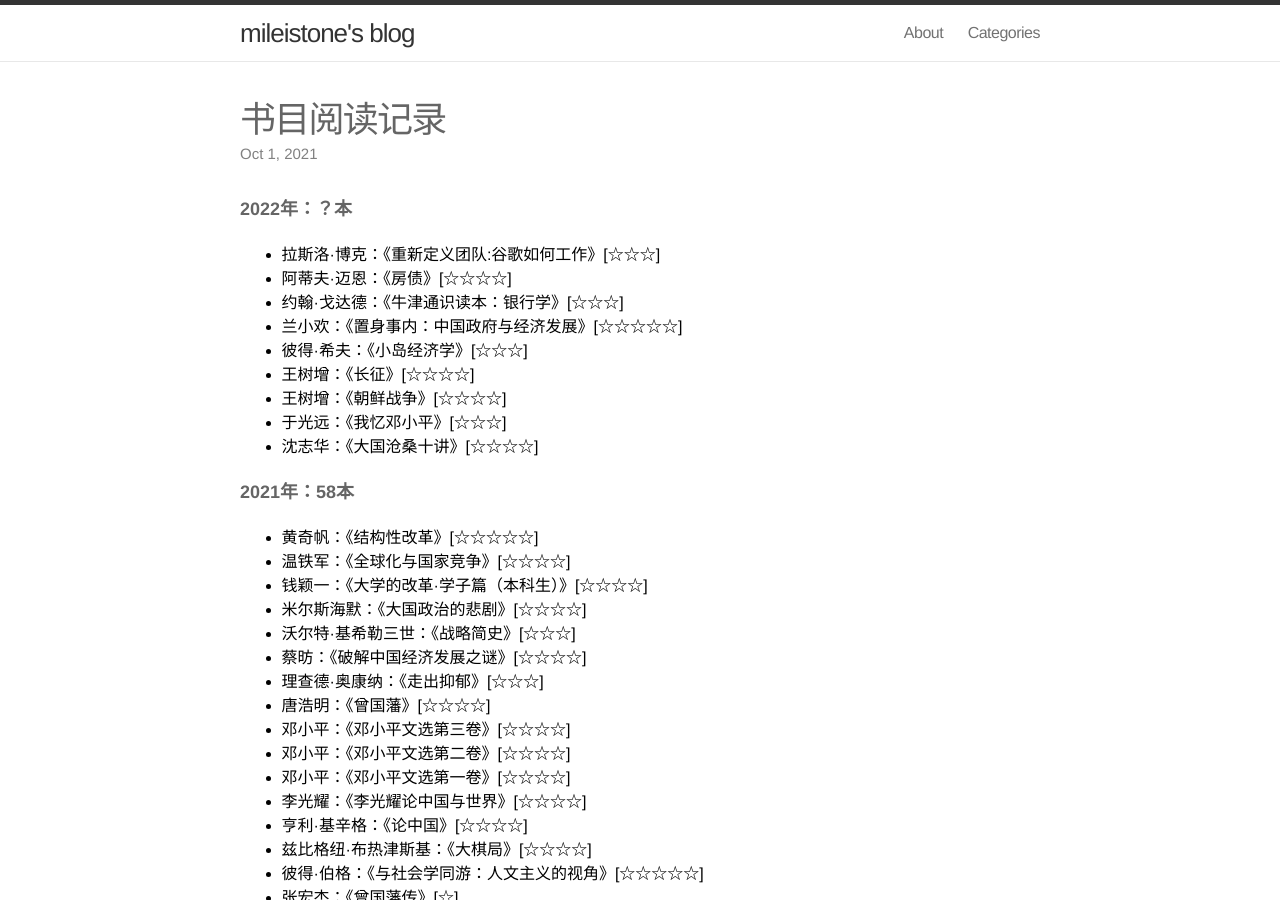
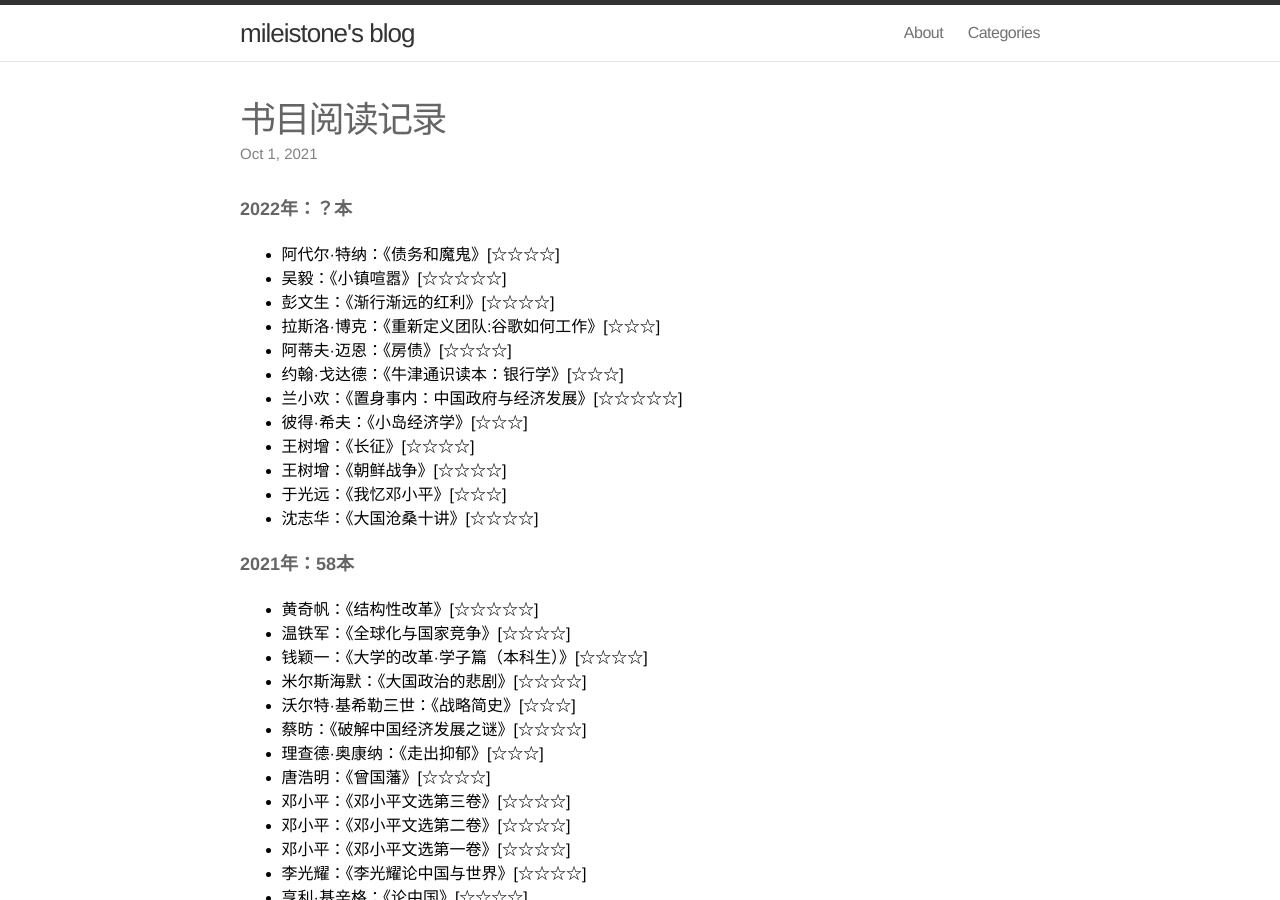
Before and after one commit to mileistone/mileistone.github.io, a Jekyll site: the page built from _posts/2021-10-01-books.md, in a window 1280 px wide and 900 px high. Built offline with Jekyll 4.4.1, drawn with Linux system fonts in a browser that asks for light colours.

Commit message:
Update 2021-10-01-books.md

```diff
--- a/_posts/2021-10-01-books.md
+++ b/_posts/2021-10-01-books.md
@@ -8,6 +8,9 @@ date: 2021-10-01 22:00:00
 ---
 
 ##### 2022年：？本
+- 阿代尔·特纳：《债务和魔鬼》[☆☆☆☆]
+- 吴毅：《小镇喧嚣》[☆☆☆☆☆]
+- 彭文生：《渐行渐远的红利》[☆☆☆☆]
 - 拉斯洛·博克：《重新定义团队:谷歌如何工作》[☆☆☆]
 - 阿蒂夫·迈恩：《房债》[☆☆☆☆]
 - 约翰·戈达德：《牛津通识读本：银行学》[☆☆☆]
```
